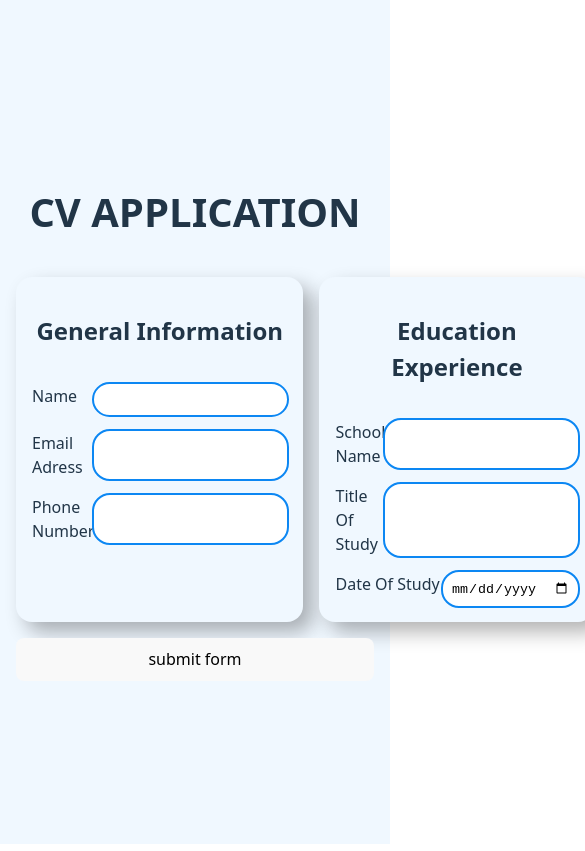
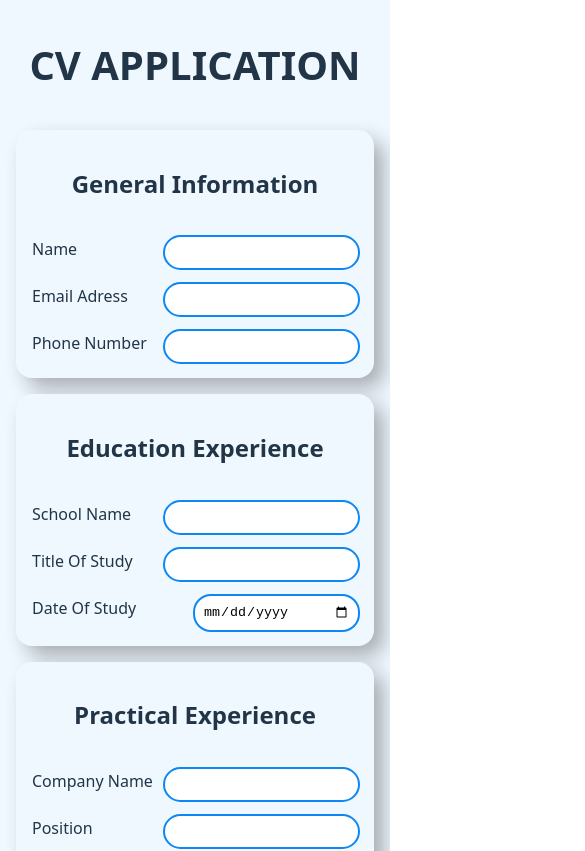
Before and after one commit to TitusBokosi/CV-Application, a React (Vite) app: page / in a window 390 px wide. Shown: the top 851 px of the page, 585 px wide, since content can reach past the window. Built offline with nearby package versions, Linux system fonts and the light colour scheme.

Commit message:
second styling first mobile

```diff
--- a/src/index.css
+++ b/src/index.css
@@ -143,7 +143,12 @@ input {
 .edit-button {
   width: 50%;
 }
-
+@media (max-width: 500px) {
+  .section-containers {
+    display: flex;
+    flex-direction: column;
+  }
+}
 @media (prefers-color-scheme: light) {
   :root {
     color: #213547;
```
